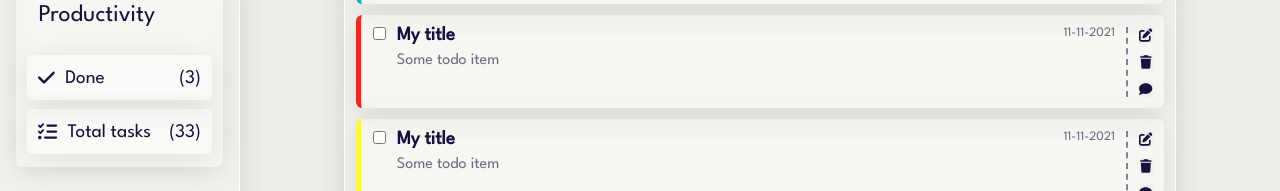
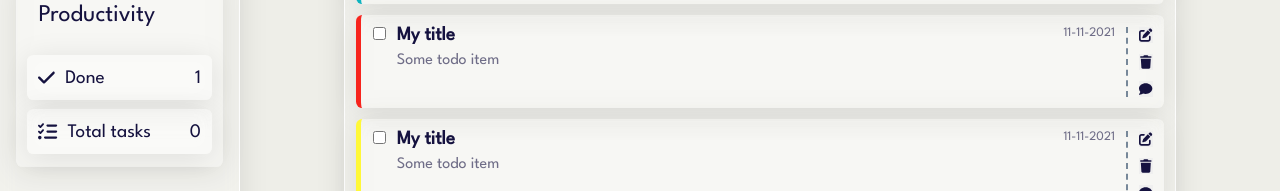
Before and after one commit to akunalic1/ToDo, a React (Create React App) app: page / in a window 1280 px wide. Shown: the part 405-596 px from the top of the page. Built offline with nearby package versions, Linux system fonts and the light colour scheme; data requests are answered from the project's data file.

Commit message:
Sidebar dynamic productivity data

```diff
--- a/src/components/Sidebar.jsx
+++ b/src/components/Sidebar.jsx
@@ -8,11 +8,33 @@ import {
   faTasks,
 } from "@fortawesome/free-solid-svg-icons";
 import { FontAwesomeIcon } from "@fortawesome/react-fontawesome";
-import React from "react";
+import React, { useEffect, useState } from "react";
+import server from "../api/server";
 
 import "./../css/sidebar.css";
 
 const Sidebar = ({ setCollection }) => {
+  const [productivity, setProductivity] = useState({ done: 0, total: 0 });
+
+  useEffect(() => {
+    const getNumberOfTodos = async () => {
+      const response = await server.get("/todos");
+      response.status === 200
+        ? setProductivity({ ...productivity, total: response.data.length })
+        : console.log(response);
+      console.log(response);
+    };
+    const getNumberOfDoneTodos = async () => {
+      const response = await server.get("/todos?completed=true");
+      response.status === 200
+        ? setProductivity({ ...productivity, done: response.data.length })
+        : console.log(response);
+      console.log(response);
+    };
+    getNumberOfTodos();
+    getNumberOfDoneTodos();
+  }, []);
+
   const renderCollections = () => {
     return (
       <div className="collections">
@@ -56,14 +78,14 @@ const Sidebar = ({ setCollection }) => {
           <FontAwesomeIcon icon={faCheck}></FontAwesomeIcon>
           <div className="item-num">
             <p>Done</p>
-            <p>(3)</p>
+            <p>{productivity.done}</p>
           </div>
         </div>
         <div className="item glass">
           <FontAwesomeIcon icon={faTasks}></FontAwesomeIcon>
           <div className="item-num">
             <p>Total tasks</p>
-            <p>(33)</p>
+            <p>{productivity.total}</p>
           </div>
         </div>
       </div>
```
